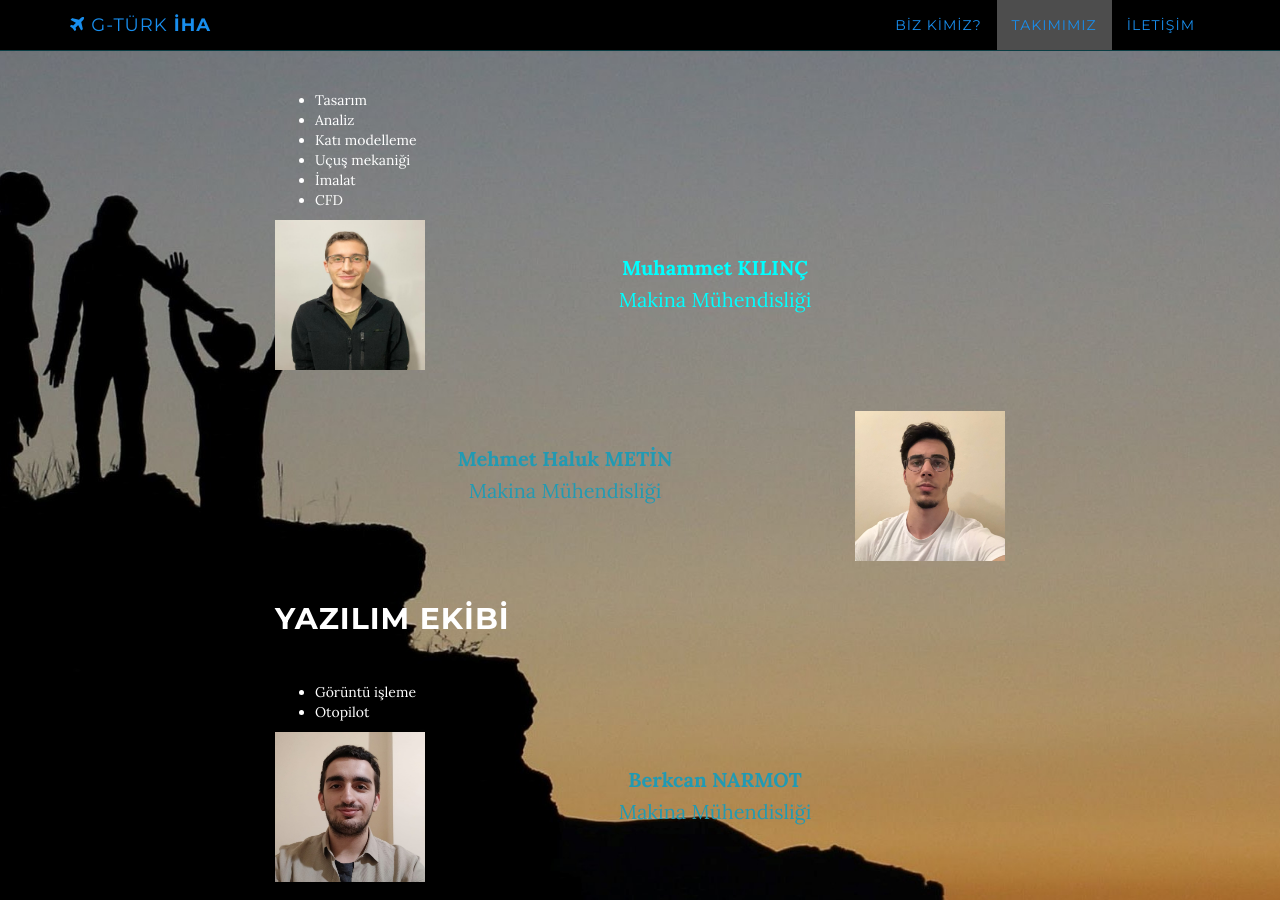
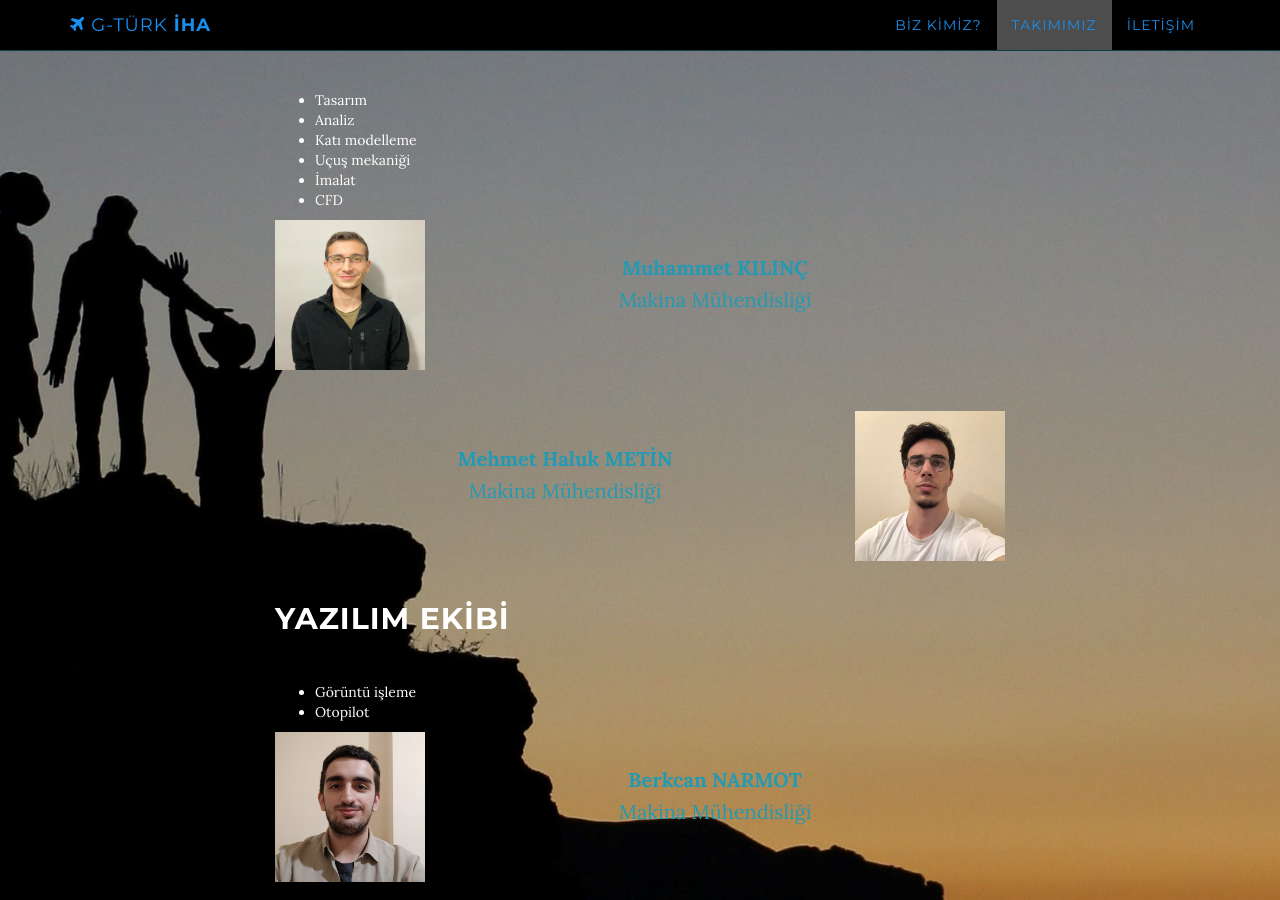
Before and after one commit to g-turk-iha/g-turk-iha, a Jekyll site: the page built from index.html, in a window 1280 px wide and 900 px high, scrolled down 2270 px. Built offline with Jekyll 4.4.1, drawn with Linux system fonts in a browser that asks for light colours.

Commit message:
Update team.html

```diff
--- a/_includes/team.html
+++ b/_includes/team.html
@@ -31,12 +31,13 @@
                 </ul>
                 <a href="https://www.linkedin.com/in/muhammet-kılınç-3a5b5a221/">
                     <img src="{{ site.baseurl }}/img/muhammet.png" width="150px" height="150px" style="float: left;">
-                    <p style="color: aqua; text-align: center;"><br><strong>Muhammet KILINÇ</strong><br> Makina
+                    <p style="text-align: center;"><br><strong>Muhammet KILINÇ</strong><br> Makina
                         Mühendisliği </p><br><br><br>
                 </a>
                 <a href="https://www.linkedin.com/in/mehmet-haluk-metin-32261b209/">
                     <img src="{{ site.baseurl }}/img/haluk.png" width="150px" height="150px" style="float: right;">
-                    <p><br><strong>Mehmet Haluk METİN</strong><br> Makina Mühendisliği </p><br><br><br>
+                    <p style="text-align: center;"><br><strong>Mehmet Haluk METİN</strong><br> Makina Mühendisliği </p>
+                    <br><br><br>
                 </a>
                 <h2 style="float: left;">YAZILIM EKİBİ</h2><br><br><br><br>
                 <ul>
```
